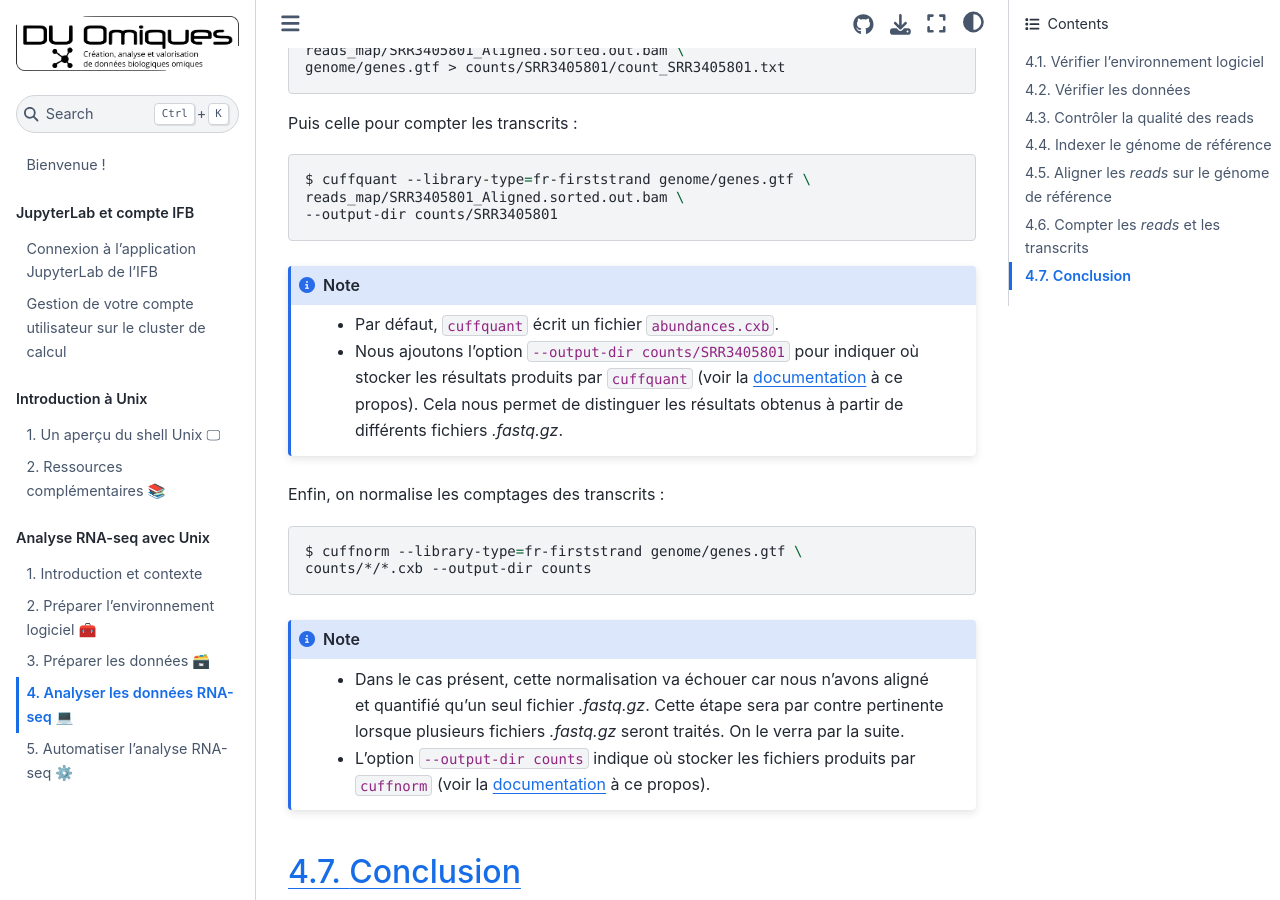
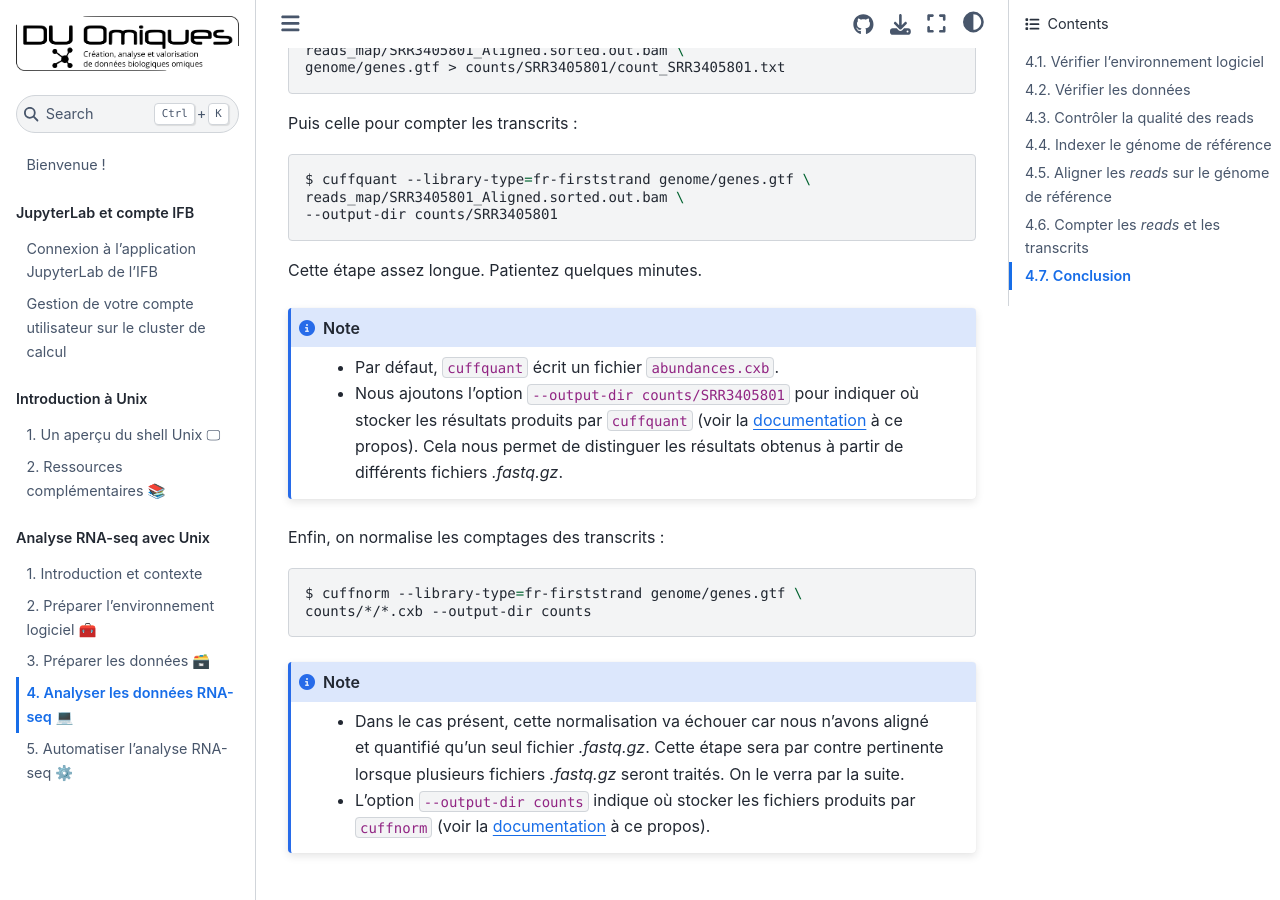
Before and after one commit to pierrepo/unix-tutorial, a Jupyter Book: the page built from content/tuto2/3_analyser.md, in a window 1280 px wide and 900 px high, scrolled down 6213 px. Built offline with Jupyter Book 1.0.4 settings and Sphinx 7.4.7 and the Sphinx Book theme 1.1.4, drawn with Linux system fonts in a browser that asks for light colours.

Commit message:
Mention time of analysis

````diff
--- a/content/tuto2/3_analyser.md
+++ b/content/tuto2/3_analyser.md
@@ -230,6 +230,8 @@ reads_map/SRR3405801_Aligned.sorted.out.bam \
 --output-dir counts/SRR3405801
 ```
 
+Cette étape assez longue. Patientez quelques minutes.
+
 ```{note}
 - Par défaut, `cuffquant` écrit un fichier `abundances.cxb`.
 - Nous ajoutons l'option `--output-dir counts/SRR3405801` pour indiquer où stocker les résultats produits par `cuffquant` (voir la [documentation](http://cole-trapnell-lab.github.io/cufflinks/cuffquant/) à ce propos). Cela nous permet de distinguer les résultats obtenus à partir de différents fichiers *.fastq.gz*.
````
